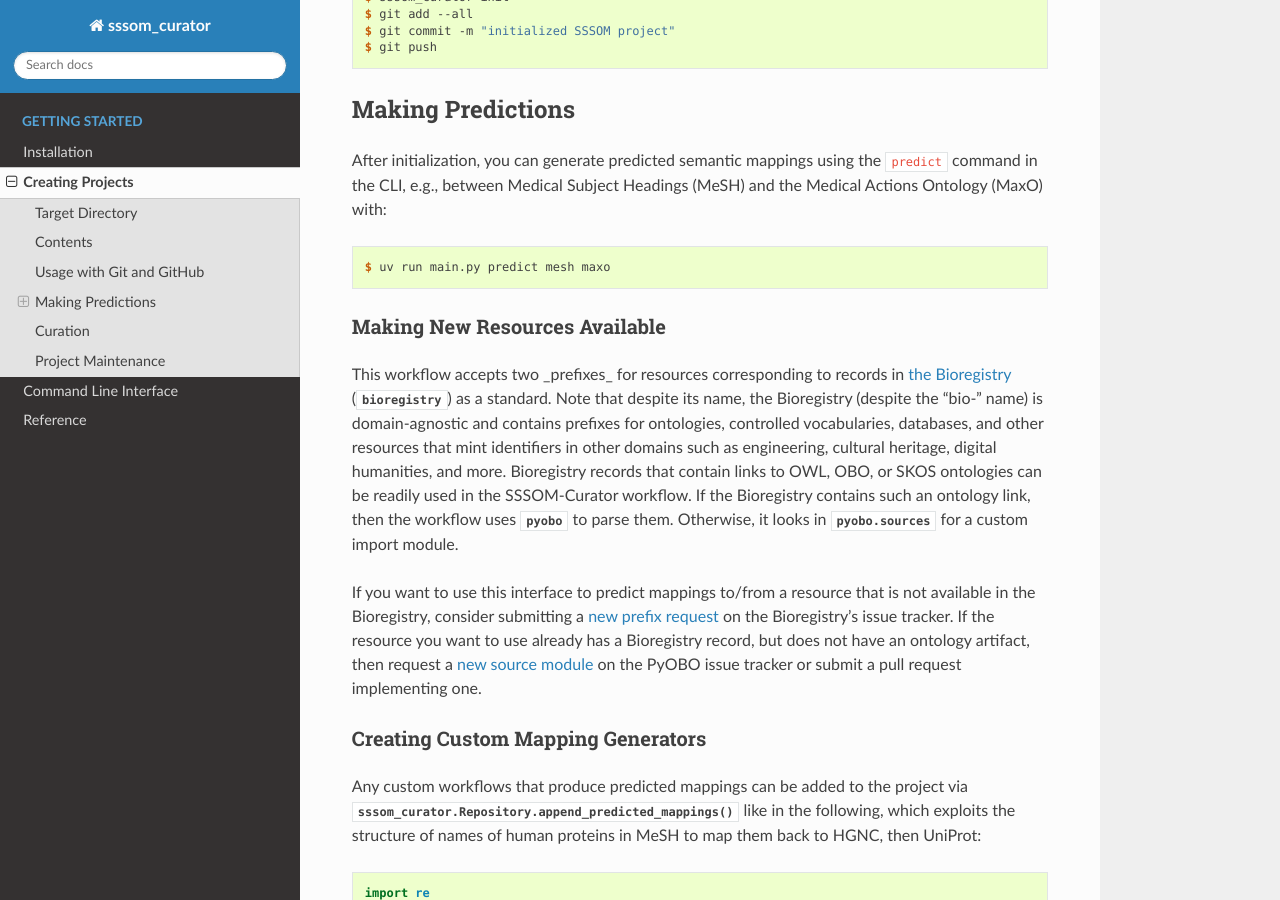
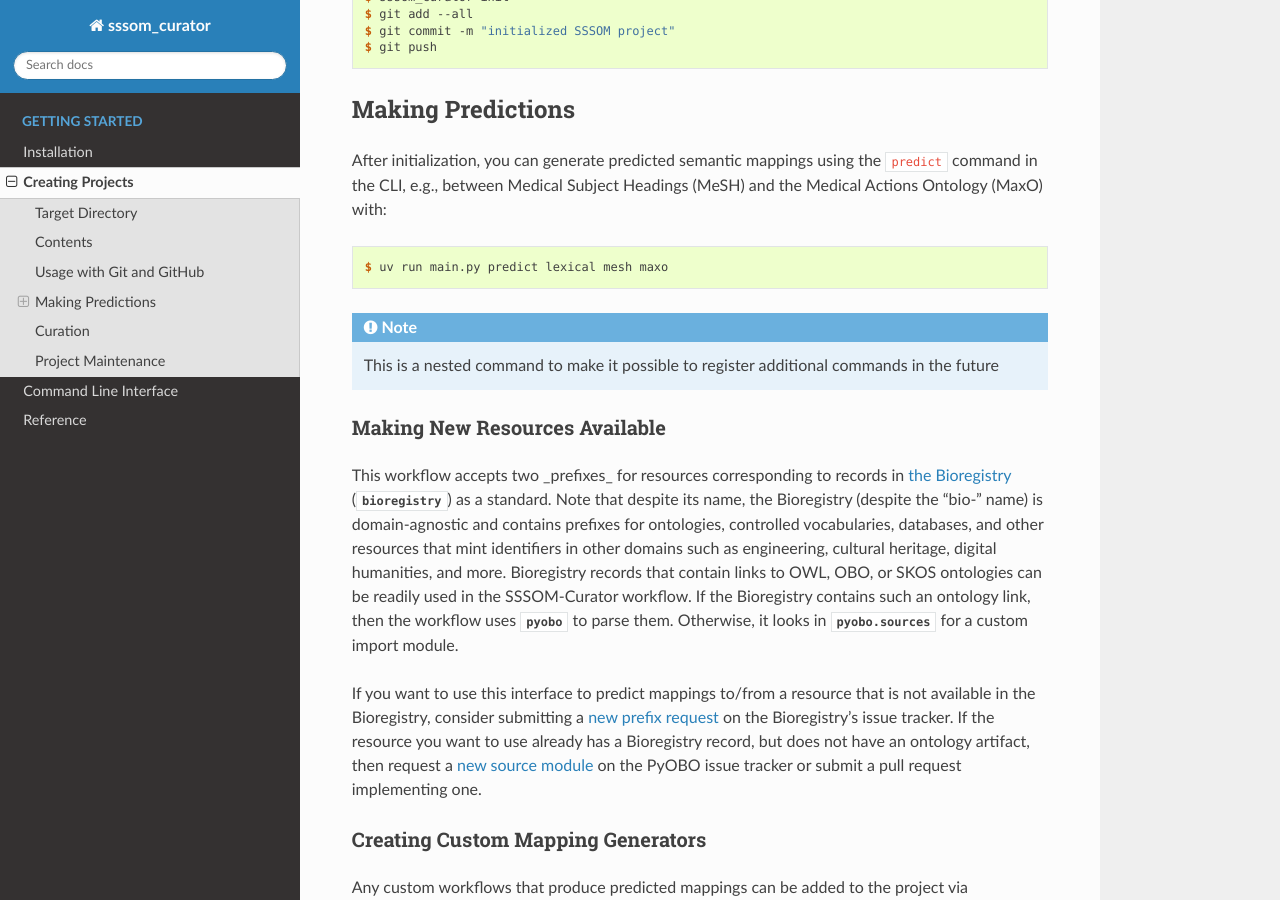
Before and after one commit to cthoyt/sssom-curator, a Sphinx documentation site: the page built from docs/source/projects.rst, in a window 1280 px wide and 900 px high, scrolled down 1805 px. Built offline with Sphinx 7.4.7 and the Read the Docs theme 3.1.0, drawn with Linux system fonts in a browser that asks for light colours.

Commit message:
Make predict command nested (#11)

````diff
--- a/docs/source/projects.rst
+++ b/docs/source/projects.rst
@@ -111,7 +111,12 @@ Actions Ontology (MaxO) with:
 
 .. code-block:: console
 
-    $ uv run main.py predict mesh maxo
+    $ uv run main.py predict lexical mesh maxo
+
+.. note::
+
+    This is a nested command to make it possible to register additional commands in the
+    future
 
 Making New Resources Available
 ~~~~~~~~~~~~~~~~~~~~~~~~~~~~~~
--- a/src/sssom_curator/initialize/README.md.jinja2
+++ b/src/sssom_curator/initialize/README.md.jinja2
@@ -6,7 +6,7 @@ Predict new mappings, e.g., between Medical Subject Headings (MeSH)
 and the Medical Actions Ontology (MaxO) with:
 
 ```console
-$ uv run main.py predict mesh maxo
+$ uv run main.py predict lexical mesh maxo
 ```
 
 Run the curator with:
````
Also changed, not shown: README.md (+1 -1 lines), 2 other files.
